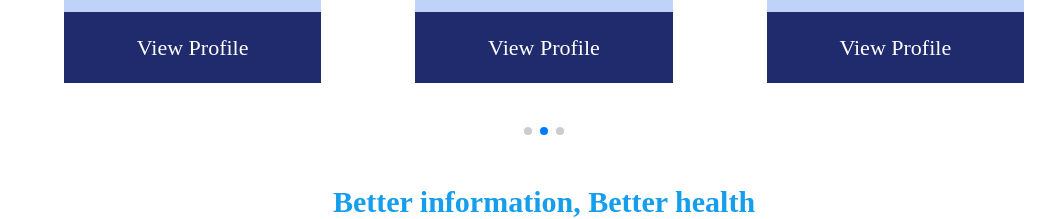
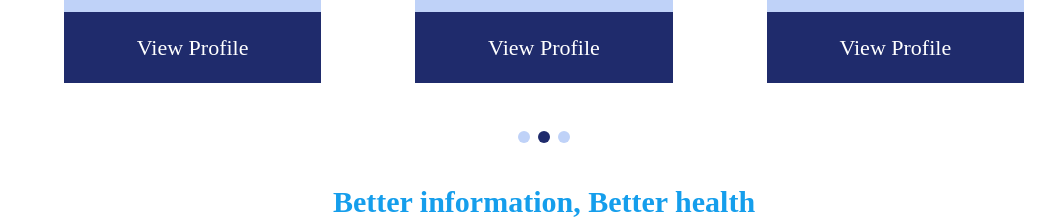
Before and after one commit to Oopmie/React_project3, a React (Vite) app in the folder react-third/: page / in a window 1280 px wide. Shown: the part 4260-4479 px from the top of the page, without its empty margins (96-1158 px from the left). Built offline with nearby package versions, Linux system fonts and the light colour scheme.

Commit message:
Update P1_sec6.scss

```diff
--- a/react-third/src/components/Page1/P1_sec6/P1_sec6.scss
+++ b/react-third/src/components/Page1/P1_sec6/P1_sec6.scss
@@ -81,4 +81,18 @@
         align-items: center;
         color: white;
     }
+    .swiper-pagination {
+        bottom: 0;
+    }
+
+    .swiper-pagination-bullet {
+        background-color: #BFD2F8;
+        opacity: 1;
+        width: 12px;
+        height: 12px;
+    }
+
+    .swiper-pagination-bullet-active {
+        background-color: #1F2B6C;
+    }
 }
```
